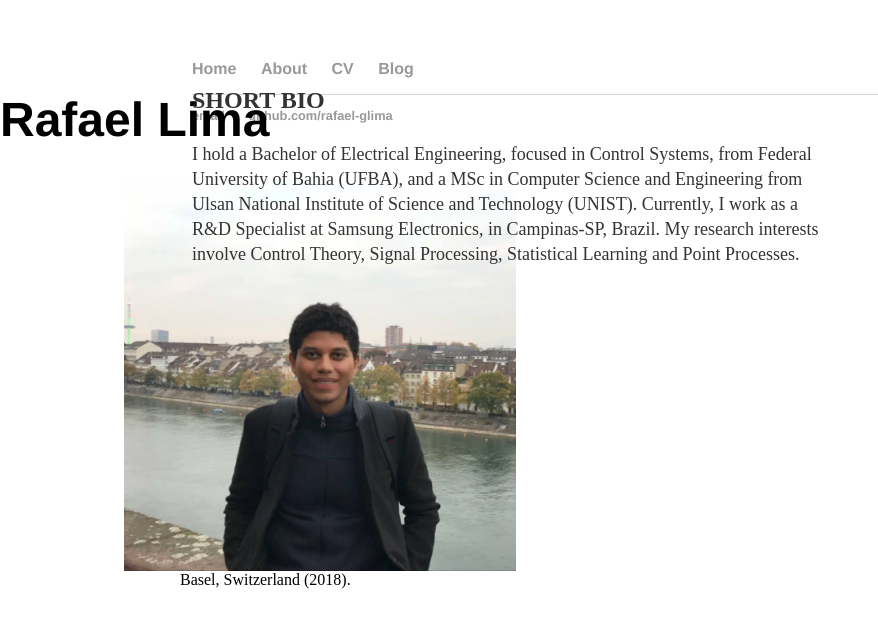
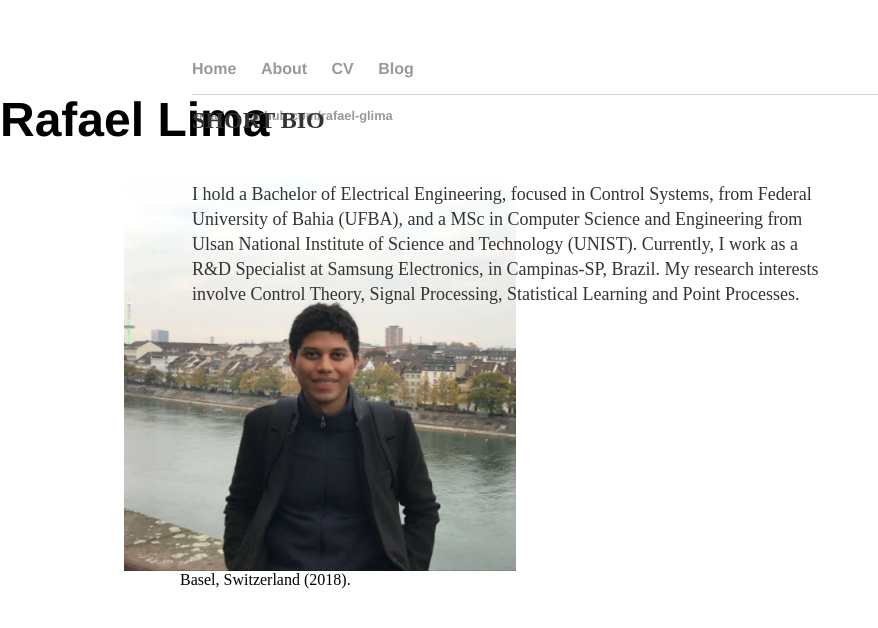
Before and after one commit to rafael-glima/rafael-glima.github.io, a Jekyll site: the page built from index.html, in a window 1280 px wide. Shown: the top 628 px of the page, without its empty margins (0-878 px from the left). Built offline with Jekyll 4.4.1, drawn with Linux system fonts in a browser that asks for light colours.

Commit message:
Changes in Main Page content

```diff
--- a/index.html
+++ b/index.html
@@ -11,8 +11,8 @@ title: Rafael Lima
 	</figure>
 	</div>
 	<div class="split right;parent;">
-	<p style="font-weight: bold;">SHORT BIO</p>
-	<p style="font-size:18px;">I hold a Bachelor of Electrical Engineering, focused in Control Systems,
+	<p style="font-weight: bold; padding-top: 20px;">SHORT BIO</p>
+	<p style="font-size:18px; padding-top: 20px;">I hold a Bachelor of Electrical Engineering, focused in Control Systems,
 		from Federal University of Bahia (UFBA), and a MSc in Computer Science and Engineering from
 		Ulsan National Institute of Science and Technology (UNIST).
 		Currently, I work as a R&D Specialist at Samsung Electronics, in Campinas-SP, Brazil.
```
